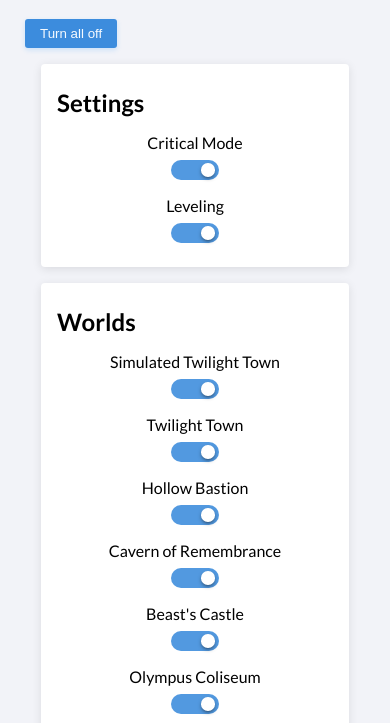
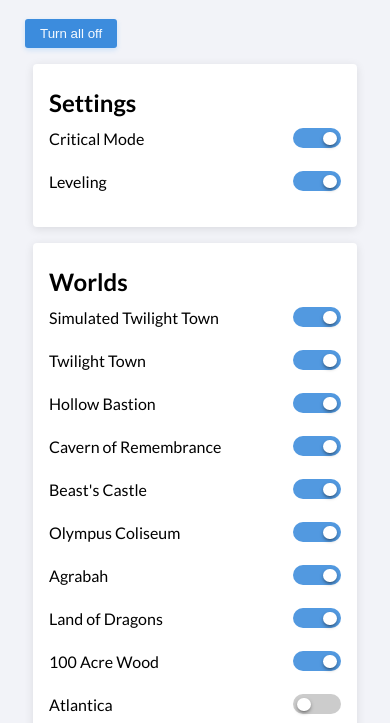
Before and after one commit to zax-xyz/kh2fm-rando-checks-calculator, a plain HTML site: page index.html in a window 390 px wide. Shown: the part 102-825 px from the top of the page. Drawn offline with Linux system fonts and the light colour scheme.

Commit message:
Add mobile/small display styles

```diff
--- a/index.html
+++ b/index.html
@@ -2,6 +2,8 @@
 <html lang="en">
   <head>
     <meta charset="UTF-8" />
+    <meta http-equiv="X-UA-Compatible" content="IE=edge" />
+    <meta name="viewport" content="width=device-width, initial-scale=1" />
     <title>Total Checks Calculator</title>
     <link href="style.css" rel="stylesheet" />
     <link rel="preconnect" href="https://fonts.gstatic.com" />
--- a/style.css
+++ b/style.css
@@ -11,7 +11,7 @@
 }
 
 section {
-  margin: 1em;
+  margin: 1em 0.5em;
   padding: 1.5em 1em;
   background: white;
   border-radius: 4px;
@@ -44,7 +44,7 @@
 
 section li {
   flex: 1;
-  min-width: 250px;
+  flex-basis: 250px;
   text-align: center;
 }
 
@@ -114,3 +114,18 @@
   background: hsl(210, 70%, 50%);
   transform: translateY(-2px);
 }
+
+@media (max-width: 597px) {
+  section li {
+    display: flex;
+    align-items: center;
+  }
+
+  section ul h1 {
+    margin: 0.75em 0;
+  }
+
+  section ul .switch {
+    margin-left: auto;
+  }
+}
```
